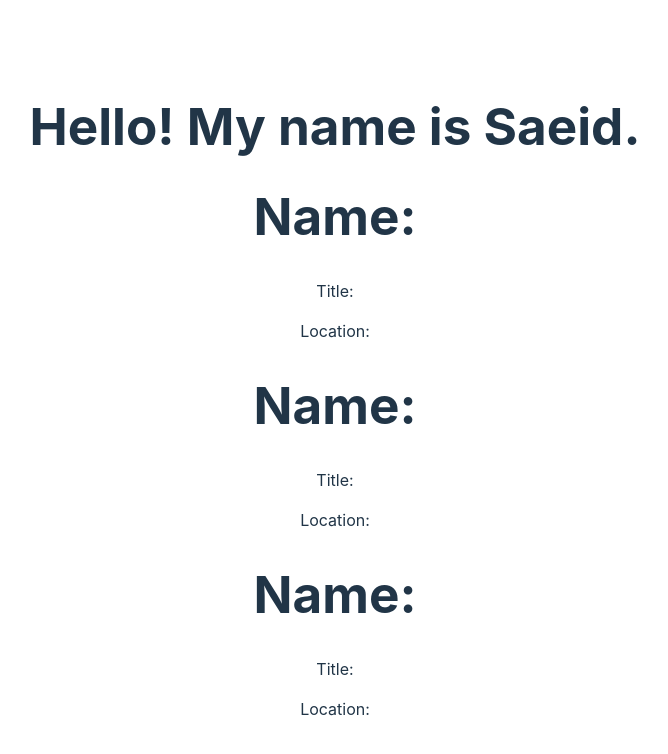
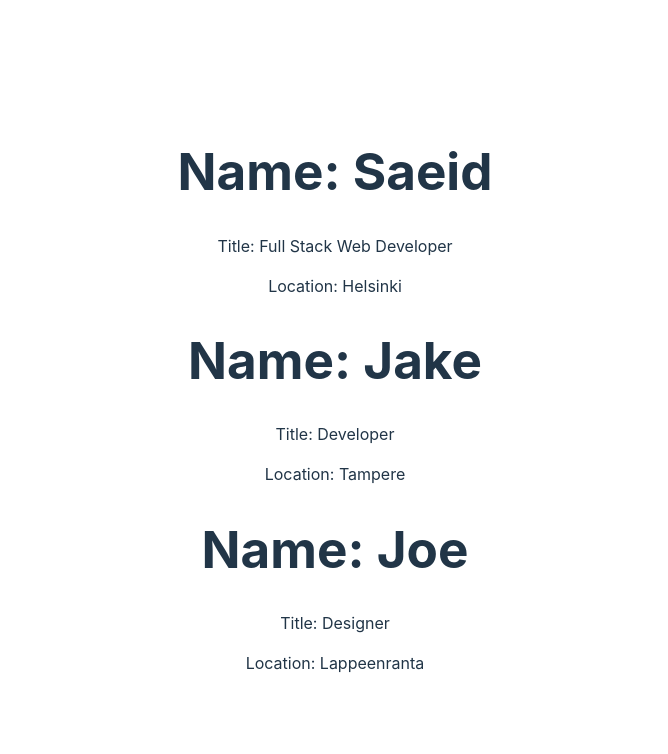
Before and after one commit to AbuAlSaeidRajon/React_Demo, a React (Vite) app: page / in a window 1280 px wide. Shown: the top 754 px of the page, without its empty margins (305-973 px from the left). Built offline with nearby package versions, Linux system fonts and the light colour scheme.

Commit message:
props added

```diff
--- a/src/App.jsx
+++ b/src/App.jsx
@@ -4,11 +4,10 @@ import Box from './Box'
 function App() {
   return (
     <>
-      <h1>Hello! My name is Saeid.</h1>
 
-    <Box/>
-    <Box/>
-    <Box/>
+    <Box name="Saeid" title="Full Stack Web Developer" location="Helsinki"/>
+    <Box name="Jake" title="Developer" location="Tampere"/>
+    <Box name="Joe" title="Designer" location="Lappeenranta"/>
     </>
   )
 }
--- a/src/Box.jsx
+++ b/src/Box.jsx
@@ -1,9 +1,9 @@
-const Box = () => {
+const Box = (props) => {
     return(
       <div>
-        <h1>Name:</h1>
-        <p>Title:</p>
-        <p>Location:</p>
+        <h1>Name: {props.name}</h1>
+        <p>Title: {props.title}</p>
+        <p>Location: {props.location}</p>
       </div>
     )
   }
```
